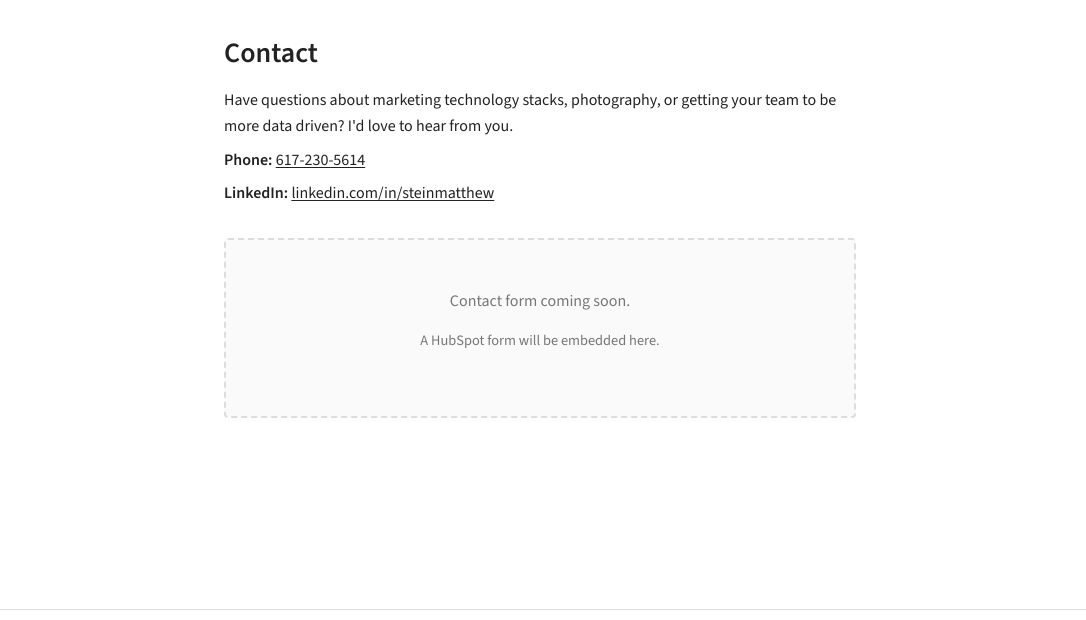
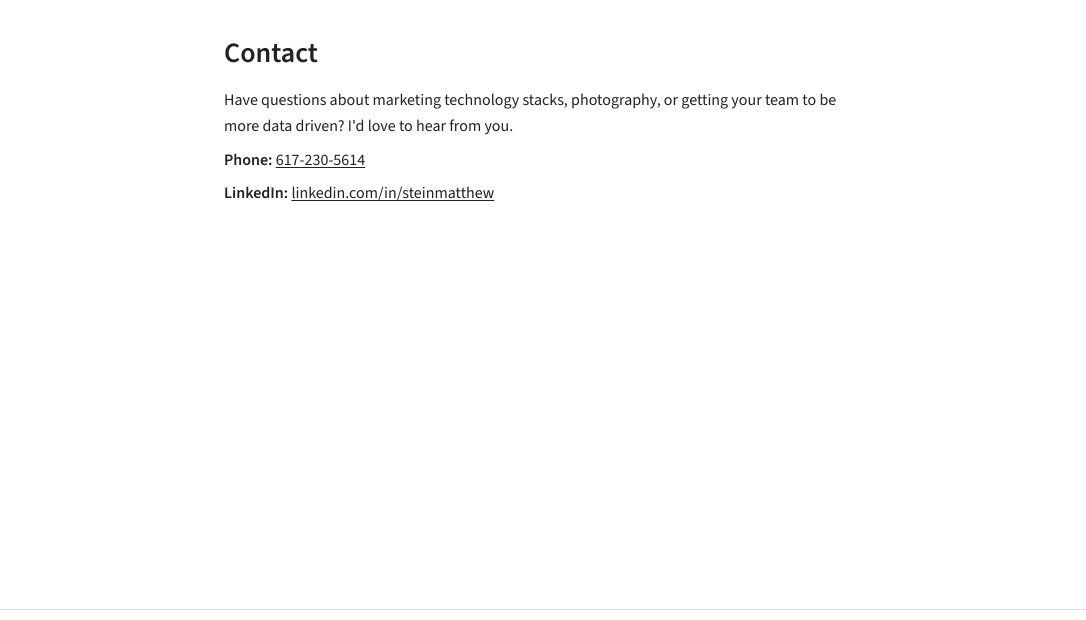
Before and after one commit to Chefmattrock/martechmatthew, a plain HTML site: page contact/index.html in a window 1280 px wide. Shown: the part 86-706 px from the top of the page, without its empty margins (100-1186 px from the left). Drawn offline with nearby package versions, Linux system fonts and the light colour scheme; a script that the page names is missing.

Commit message:
Add HubSpot contact form embed to the contact page.
Replaces the placeholder with the HubSpot form frame so submissions route through the existing portal.

Co-authored-by: Cursor <cursoragent@cursor.com>

```diff
--- a/assets/css/style.css
+++ b/assets/css/style.css
@@ -334,18 +334,8 @@ main {
   margin-bottom: 0.5rem;
 }
 
-.form-placeholder {
-  border: 2px dashed var(--color-border);
-  border-radius: 4px;
-  padding: 3rem 2rem;
-  text-align: center;
-  color: var(--color-text-muted);
-  background: #fafafa;
-}
-
-.form-placeholder__note {
-  font-size: 0.9rem;
-  margin-top: 0.5rem;
+.contact-form {
+  margin-top: 1rem;
 }
 
 /* Footer */
--- a/contact/index.html
+++ b/contact/index.html
@@ -41,10 +41,9 @@
           <p><strong>LinkedIn:</strong> <a href="https://www.linkedin.com/in/steinmatthew" target="_blank" rel="noopener">linkedin.com/in/steinmatthew</a></p>
         </div>
 
-        <!-- TODO: Embed HubSpot form here -->
-        <div class="form-placeholder" id="hubspot-form-placeholder">
-          <p>Contact form coming soon.</p>
-          <p class="form-placeholder__note">A HubSpot form will be embedded here.</p>
+        <div class="contact-form">
+          <script src="https://js.hsforms.net/forms/embed/163745.js" defer></script>
+          <div class="hs-form-frame" data-region="na1" data-form-id="e897923e-7ef4-4541-932e-343bcfaa3c78" data-portal-id="163745"></div>
         </div>
       </div>
     </main>
```
Also changed, not shown: 1 other file.
